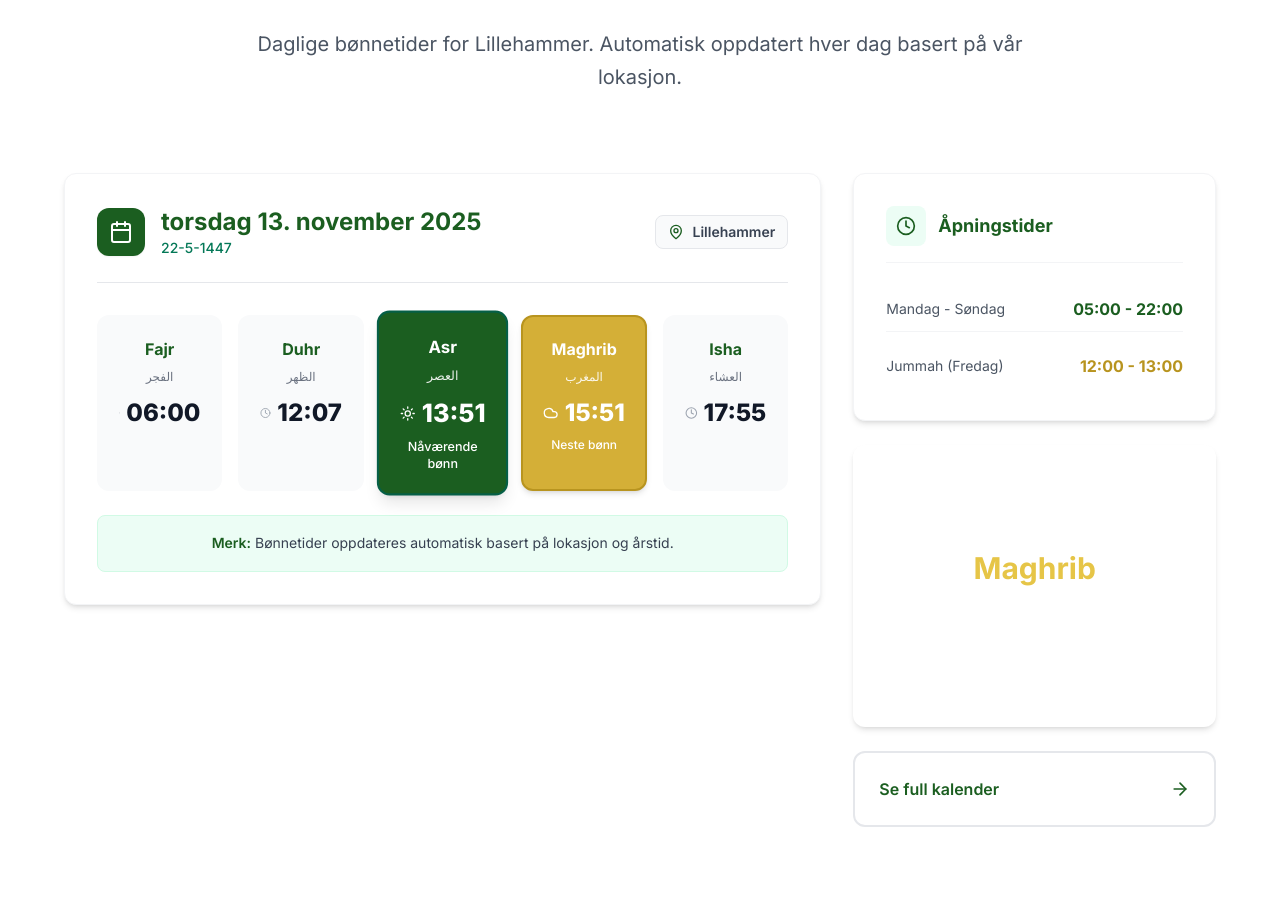
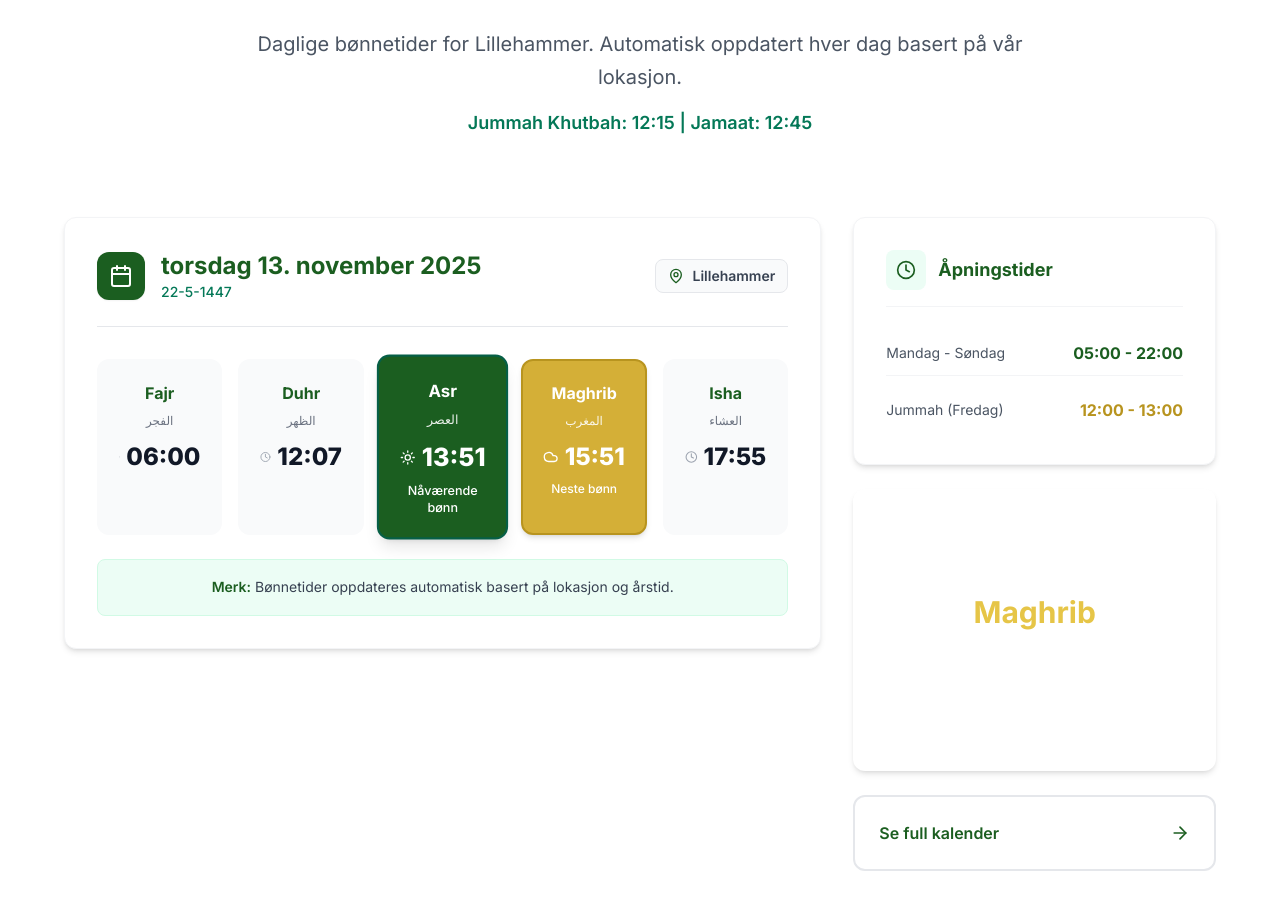
Before and after one commit to sheikhmataev/lillehammermoske, a Next.js app: page / in a window 1280 px wide. Shown: the part 1476-2382 px from the top of the page. Built offline with nearby package versions, Linux system fonts and the light colour scheme.

Commit message:
Add Jummah prayer times across all prayer times components
- Add Jummah Khutbah (12:15) and Jamaat (12:45) to PrayerTimesWidget
- Add Jummah times to PrayerTimes component (both instances)
- Ensure consistent display of Jummah information across all pages

```diff
--- a/src/components/features/PrayerTimes.tsx
+++ b/src/components/features/PrayerTimes.tsx
@@ -165,6 +165,9 @@ export function PrayerTimes() {
             <p className="text-xl text-gray-600 leading-relaxed">
               Daglige bønnetider for Lillehammer. Automatisk oppdatert hver dag basert på vår lokasjon.
             </p>
+            <p className="text-lg text-emerald-700 font-semibold mt-4">
+              Jummah Khutbah: 12:15 | Jamaat: 12:45
+            </p>
           </div>
           <div className="max-w-2xl mx-auto text-center">
             <div className="bg-red-50 border border-red-200 rounded-xl p-8">
@@ -186,6 +189,9 @@ export function PrayerTimes() {
           </h2>
           <p className="text-xl text-gray-600 leading-relaxed">
             Daglige bønnetider for Lillehammer. Automatisk oppdatert hver dag basert på vår lokasjon.
+          </p>
+          <p className="text-lg text-emerald-700 font-semibold mt-4">
+            Jummah Khutbah: 12:15 | Jamaat: 12:45
           </p>
         </div>
 
--- a/src/components/features/PrayerTimesWidget.tsx
+++ b/src/components/features/PrayerTimesWidget.tsx
@@ -212,6 +212,10 @@ export function PrayerTimesWidget() {
                   <span className="text-sm">{todayPrayerTimes.hijriDate}</span>
                 </div>
               )}
+              <div className="flex items-center space-x-2 bg-emerald-100 px-3 py-1 rounded-full">
+                <span className="text-sm font-semibold text-emerald-800">Jummah:</span>
+                <span className="text-sm font-medium text-emerald-700">Khutbah 12:15 | Jamaat 12:45</span>
+              </div>
             </div>
           </div>
 
```
